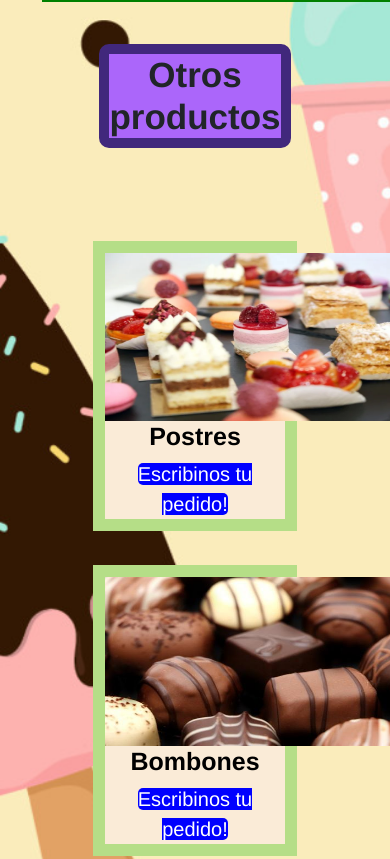
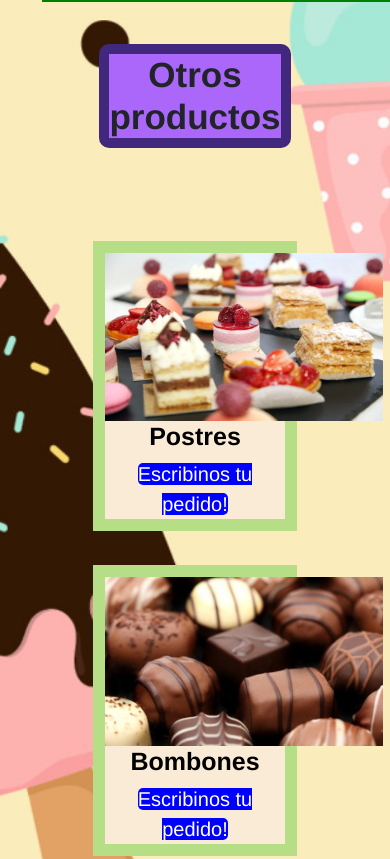
Before and after one commit to Maritt0/Proyecto-Final-Alvarez-Mariano, a plain HTML site: page pages/productos.html in a window 390 px wide. Shown: the part 764-1623 px from the top of the page. Drawn offline with nearby package versions, Linux system fonts and the light colour scheme; files that its build step writes are made by us from their sources.

```diff
--- a/src/scss/style.scss
+++ b/src/scss/style.scss
@@ -507,7 +507,7 @@
     }
     .cardproductos img
     {
-      width: 39.1vh;
+      width: 33vh;
       height: 20vh;
     }
     .cardsproductos
```
